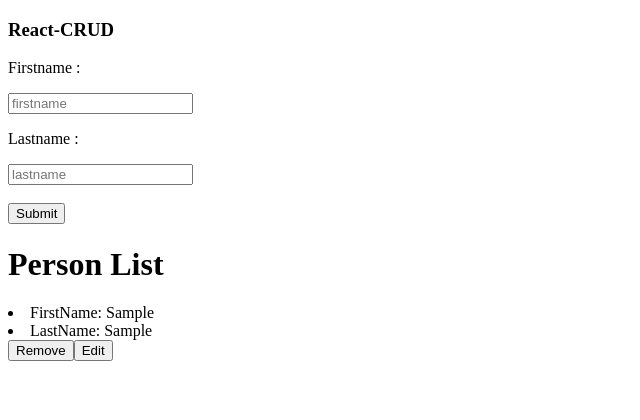
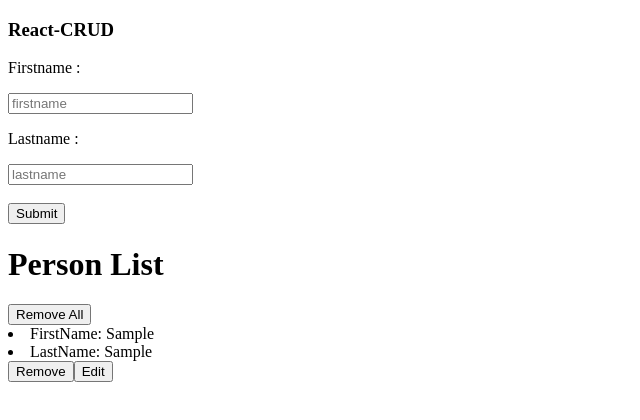
Before and after one commit to Christo92/react-crud, a React (Create React App) app: page / in a window 1280 px wide. Both pictures are taken after typing "Sample", "Sample" into the empty fields and a click on the button "Submit". Shown: the top 420 px of the page, without its empty margins (0-640 px from the left). Built offline with nearby package versions, Linux system fonts and the light colour scheme.

Commit message:
Redux Update et Edit done with documentation

```diff
--- a/src/actions/actionTypes.js
+++ b/src/actions/actionTypes.js
@@ -1,6 +1,6 @@
 // Action Types
-// FORM
 export const ADD_PERSON = 'ADD_PERSON';
-// PERSON
 export const REMOVE_PERSON = 'REMOVE_PERSON';
+export const REMOVE_ALL = 'REMOVE_ALL';
 export const EDIT_PERSON = 'EDIT_PERSON';
+export const UPDATE_PERSON = 'UPDATE_PERSON';
--- a/src/actions/formActions.js
+++ b/src/actions/formActions.js
@@ -1,6 +1,7 @@
 // Actions Types
-import { ADD_PERSON, REMOVE_PERSON, EDIT_PERSON } from './actionTypes';
+import { ADD_PERSON, REMOVE_PERSON, REMOVE_ALL, EDIT_PERSON, UPDATE_PERSON } from './actionTypes';
 
+// Actions Creators
 export function addPersonAction(data) {
     return {
         type: ADD_PERSON,
@@ -15,9 +16,23 @@ export function removePersonAction(id) {
     }
 };
 
-export function editPerson(id) {
+export function removeAllPersonAction() {
+    return {
+        type: REMOVE_ALL
+    }
+};
+
+export function editPersonAction(id) {
     return {
         type: EDIT_PERSON,
         id
     }
 };
+
+export function updatePersonAction(id, data) {
+    return {
+        type: UPDATE_PERSON,
+        id,
+        data,
+    }
+};
--- a/src/containers/App.js
+++ b/src/containers/App.js
@@ -7,22 +7,8 @@ import { connect } from 'react-redux';
 
 class App extends Component {
 
-    // Remove person from the list
-    removePerson = (item) => {
-        // We use filter to not mutate the personList array
-        // let removePerson = this.state.personList.filter(removeItem => {
-        //     return removeItem !== item
-        // });
-
-        // // then we update the state a new time
-        // this.setState({
-        //     personList: [...removePerson]
-        // });
-        this.props.removePerson(item);
-    };
-
     render() {
-
+        // Root of the application
         return (
             <div>
                 <h3>React-CRUD</h3>
--- /dev/null
+++ b/src/containers/EditForm.js
@@ -0,0 +1,63 @@
+import React, { Component } from 'react';
+// Redux
+import { connect } from 'react-redux';
+// Action Types
+import { updatePersonAction } from '../actions/formActions';
+
+class EditForm extends Component {
+
+    // To update the person we selected
+    handleUpdatePerson = (e) => {
+        e.preventDefault();
+        // First we get the new value with refs
+        let updateFirstName = this.refs.updateFirstName.value;
+        let updateLastName = this.refs.updateLastName.value;
+        let idPerson = this.props.person.id;
+
+        // Let's store the new data
+        const data = {
+            updateFirstName,
+            updateLastName
+        }
+
+        // Then we call the action creator
+        this.props.updatePerson(idPerson, data);
+    };
+
+    render() {
+
+        // Destructuring
+        let { firstName, lastName } = this.props.person;
+
+        return (
+            <div>
+                <p>Edit Component</p>
+                <form onSubmit={this.handleUpdatePerson}>
+                    <input
+                        type="text"
+                        ref="updateFirstName"
+                        placeholder={firstName}
+                    />
+                    <br /><br />
+                    <input
+                        type="text"
+                        ref="updateLastName"
+                        placeholder={lastName}
+                    />
+                    <br /><br />
+                    <button>Update</button>
+                </form>
+            </div>
+        );
+    }
+}
+
+const mapDispatchToProps = dispatch => {
+    return {
+        updatePerson: (id, data) => {
+            dispatch(updatePersonAction(id, data))
+        }
+    }
+}
+
+export default connect(null, mapDispatchToProps)(EditForm);
--- a/src/containers/Form.js
+++ b/src/containers/Form.js
@@ -15,6 +15,8 @@ class Form extends Component {
         let id = Uuid();
         let firstName = this.refs.inputFirsName.value;
         let lastName = this.refs.inputLastName.value;
+
+        // Store the data
         const data = {
             id,
             firstName,
@@ -25,6 +27,7 @@ class Form extends Component {
         // Let's call the actionCreator
         this.props.addPersonAction(data);
 
+        // Empties the fields
         this.refs.inputFirsName.value = '';
         this.refs.inputLastName.value = '';
     };
@@ -39,7 +42,6 @@ class Form extends Component {
                         ref="inputFirsName"
                         placeholder="firstname"
                         value={this.props.firstName}
-                        onChange={this.handleChangeFirstName}
                     />
                     <p>Lastname :</p>
                     <input
@@ -47,7 +49,6 @@ class Form extends Component {
                         ref="inputLastName"
                         placeholder="lastname"
                         value={this.props.lastName}
-                        onChange={this.handleChangeLastName}
                     />
                     <br/><br/>
                     <button>Submit</button>
@@ -57,12 +58,15 @@ class Form extends Component {
     };
 }
 
+
+// Let's change state to props
 const mapStateToProps = state => {
     return {
-        personList: state.personList,
+        personList: state
     }
 };
 
+// Let's change function to props
 const mapDispatchToProps = dispatch => {
     return {
         addPersonAction: (value) => {
--- a/src/containers/List.js
+++ b/src/containers/List.js
@@ -1,27 +1,52 @@
 import React, { Component } from 'react';
 // Components
 import Person from './Person';
+import EditForm from './EditForm';
 // Redux
 import { connect } from 'react-redux';
+// Action Types
+import { removeAllPersonAction } from '../actions/formActions';
+
 
 class List extends Component {
 
     // Add remove all actions
+    handleRemoveAll = () => {
+        this.props.removeAllPersons();
+    };
 
     render() {
 
-        let { personList } = this.props.allPersons.formReducer;
+        // Destructuring
+        let personList = this.props.allPersons.formReducer;
+        let button;
+
+        // To
+        if (personList.length > 0) {
+               button = <button onClick={this.handleRemoveAll}>Remove All</button>
+        } else {
+               button = ''
+        }
 
         return (
             <div>
                 <h1>Person List</h1>
+                {button}
                 {
                     personList.map(person => (
-                        <Person
-                            key={person.id}
-                            person={person}
-                        />
-                        )
+                        <div key={person.id} >
+                            {
+                                person.isEditing ? (
+                                    <EditForm person={person} key={person.id} />
+                                ) : (
+                                        <Person
+                                            key={person.id}
+                                            person={person}
+                                        />
+                                    )}
+                        </div>
+
+                    )
                     )
                 }
             </div>
@@ -30,10 +55,19 @@ class List extends Component {
 
 }
 
+// Let's change state to props
 const mapStateToProps = state => {
     return {
         allPersons: state
     }
+};
+
+const mapDispatchToProps = dispatch => {
+    return {
+        removeAllPersons: () => {
+            dispatch(removeAllPersonAction())
+        }
+    }
 }
 
-export default connect(mapStateToProps)(List);
+export default connect(mapStateToProps, mapDispatchToProps)(List);
--- a/src/index.js
+++ b/src/index.js
@@ -9,7 +9,7 @@ import { store } from './storeConfig/store';
 // Let's mount the App
 ReactDOM.render(
     <Provider store={store}>
-    <App />
+        <App />
     </Provider>,
     document.querySelector('#root')
 );
--- a/src/reducers/formReducer.js
+++ b/src/reducers/formReducer.js
@@ -1,30 +1,43 @@
 // Action Types
-import { ADD_PERSON, REMOVE_PERSON, EDIT_PERSON } from '../actions/actionTypes';
+import { ADD_PERSON, REMOVE_PERSON, REMOVE_ALL, EDIT_PERSON, UPDATE_PERSON } from '../actions/actionTypes';
 
-const initialState = {
-    personList: [],
-};
-
-export function formReducer(state = initialState, action) {
+export function formReducer(state = [], action) {
     switch(action.type) {
         case ADD_PERSON:
-            return {
-                personList: [action.data, ...state.personList]
-            };
+            // We update the array without to mutate
+            return state.concat([action.data]);
+
         case REMOVE_PERSON:
-            // Deleting of item with filter to avoid to mutate
-            const newPersonList = state.personList.filter(person => {
+            // Deleting of person with filter to avoid to mutate
+            return state.filter(person => {
                 return person.id !== action.id
             });
 
-            // After the deleting we update the state
-            return {
-                personList: newPersonList
-            }
+        case REMOVE_ALL:
+            // Deleting all person
+            return state.filter(person => 0)
+
         case EDIT_PERSON:
-            return {
+            // We compare the id
+            return state.map(person => person.id === action.id ? {
+                ...person, isEditing: !person.isEditing
+            } : person);
 
-            }
+        case UPDATE_PERSON:
+            return state.map((person) => {
+                if (person.id === action.id) {
+                    return {
+                        ...person,
+                        firstName: action.data.updateFirstName,
+                        lastName: action.data.updateLastName,
+                        isEditing: !person.isEditing
+                    }
+                } else {
+                    return person
+                }
+
+            })
+
         default:
             return state;
     }
```
Also changed, not shown: src/containers/Person.js (+14 -36 lines).
